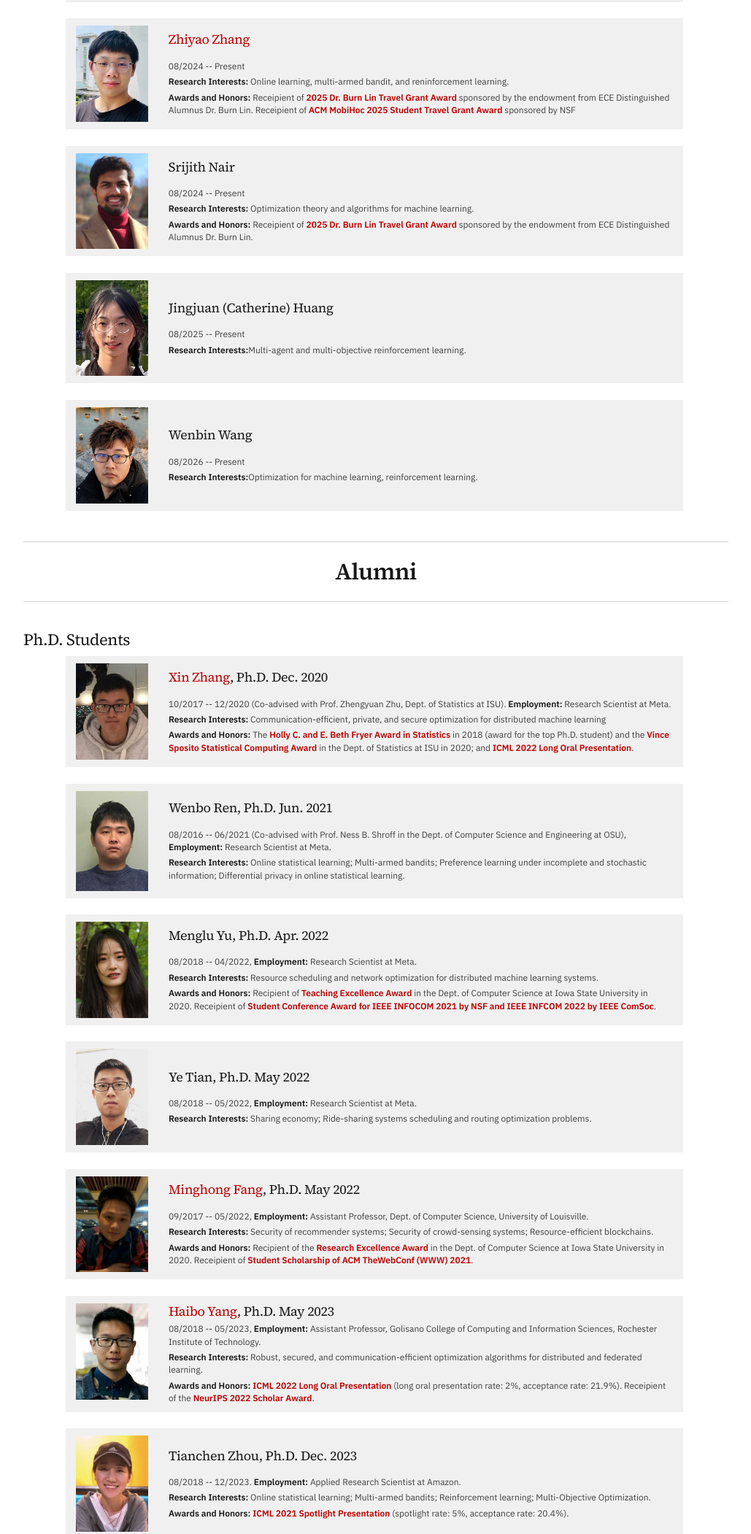
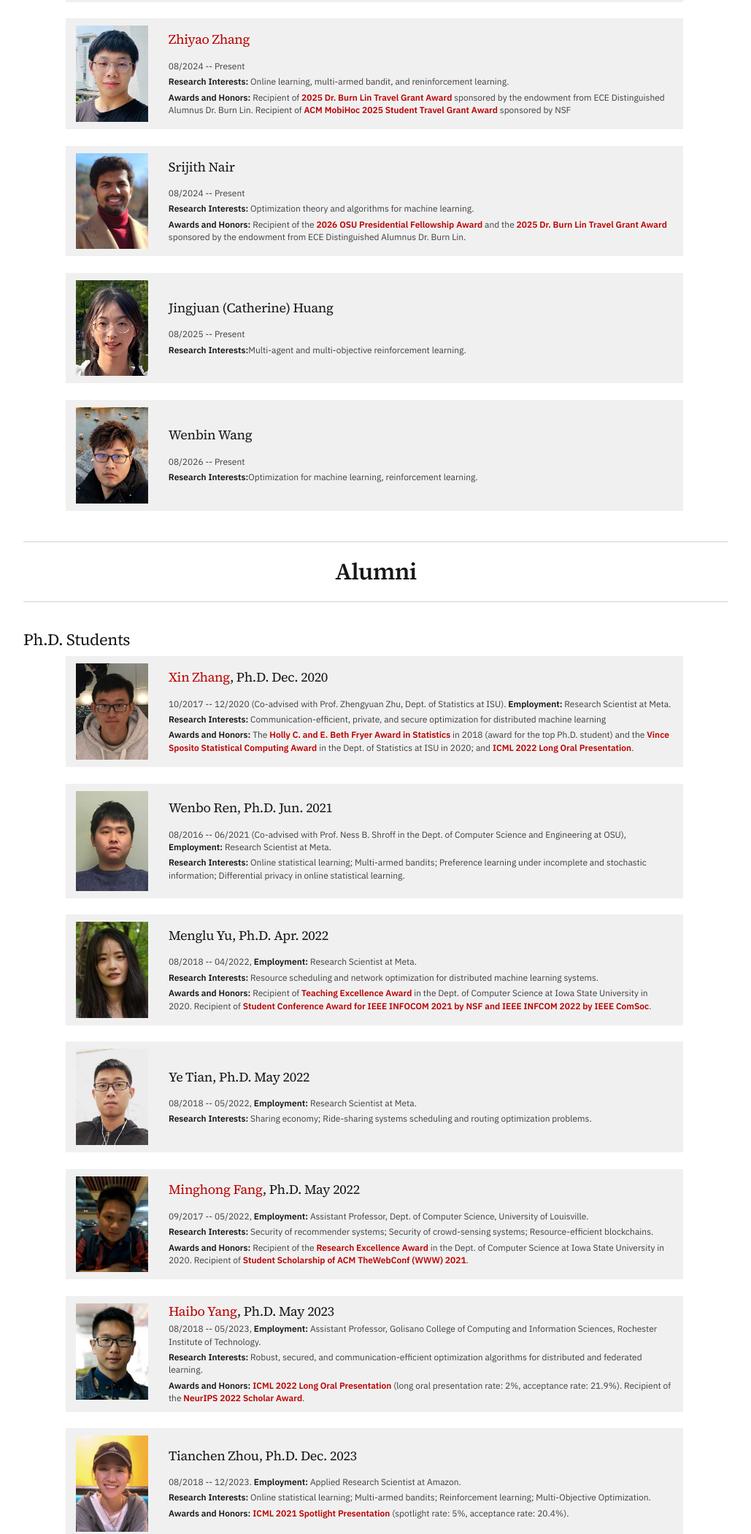
Before and after one commit to kevinliu-osu/kevinliu-osu.github.io, a plain HTML site: page group/index.html in a window 1280 px wide. Shown: the part 2252-4354 px from the top of the page at 73% size, without its empty margins (125-1154 px from the left). Drawn offline with Linux system fonts and the light colour scheme.

Commit message:
Updated homepage, awards, and group page.

```diff
--- a/group/index.html
+++ b/group/index.html
@@ -358,7 +358,7 @@ Released   : 20090905
                                   <h3>Peiwen Qiu</h3>
                                 <p class="card-p">08/2021 -- Present</p>
                                 <p class="card-p"><b>Research Interests:</b> Optimization theory and algorithms for meta learning and bilevel optimization.</p>
-                                <p class="card-p"><b>Awards and Honors:</b> Receipient of the <b><font color="#BC1B32">ACM MobiHoc 2023 Student Travel Grant Award</font></b> sponsored by NSF, the <b><font color="#BC1B32">IEEE INFOCOM 2023 Student Travel Grant Award</font></b> sponsored by IEEE ComSoc, and a <b><font color="#BC1B32">MMLS'24 Best Poster Award</font></b>.</p>
+                                <p class="card-p"><b>Awards and Honors:</b> Recipient of the <b><font color="#BC1B32">ACM MobiHoc 2023 Student Travel Grant Award</font></b> sponsored by NSF, the <b><font color="#BC1B32">IEEE INFOCOM 2023 Student Travel Grant Award</font></b> sponsored by IEEE ComSoc, and a <b><font color="#BC1B32">MMLS'24 Best Poster Award</font></b>.</p>
                               </div>
                             </td>
                           </tr>
@@ -422,7 +422,7 @@ Released   : 20090905
                                   <h3><a href="https://cosmic-building-002.notion.site/Zhiyao-Zhang-s-Homepage-1f9c6c88640480d78931ddf34958568f">Zhiyao Zhang</a></h3>
                                 <p class="card-p">08/2024 -- Present</p>
                                 <p class="card-p"><b>Research Interests:</b> Online learning, multi-armed bandit, and reninforcement learning.</p>
-                                <p class="card-p"><b>Awards and Honors:</b> Receipient of <b><font color="#BC1B32">2025 Dr. Burn Lin Travel Grant Award</font></b> sponsored by the endowment from ECE Distinguished Alumnus Dr. Burn Lin. Receipient of <b><font color="#BC1B32">ACM MobiHoc 2025 Student Travel Grant Award</font></b> sponsored by NSF</p>
+                                <p class="card-p"><b>Awards and Honors:</b> Recipient of <b><font color="#BC1B32">2025 Dr. Burn Lin Travel Grant Award</font></b> sponsored by the endowment from ECE Distinguished Alumnus Dr. Burn Lin. Recipient of <b><font color="#BC1B32">ACM MobiHoc 2025 Student Travel Grant Award</font></b> sponsored by NSF</p>
                               </div>
                             </td>
                           </tr>
@@ -444,7 +444,7 @@ Released   : 20090905
                                   <h3>Srijith Nair</h3>
                                 <p class="card-p">08/2024 -- Present</p>
                                 <p class="card-p"><b>Research Interests:</b> Optimization theory and algorithms for machine learning.</p>
-                                <p class="card-p"><b>Awards and Honors:</b> Receipient of <b><font color="#BC1B32">2025 Dr. Burn Lin Travel Grant Award</font></b> sponsored by the endowment from ECE Distinguished Alumnus Dr. Burn Lin.</p>
+                                <p class="card-p"><b>Awards and Honors:</b> Recipient of the <b><font color="#BC1B32">2026 OSU Presidential Fellowship Award</font></b> and the <b><font color="#BC1B32">2025 Dr. Burn Lin Travel Grant Award</font></b> sponsored by the endowment from ECE Distinguished Alumnus Dr. Burn Lin.</p>
                               </div>
                             </td>
                           </tr>
@@ -644,7 +644,7 @@ Released   : 20090905
                                   <h3>Menglu Yu, Ph.D. Apr. 2022</h3>
                                 <p class="card-p">08/2018 -- 04/2022, <b>Employment:</b> Research Scientist at Meta.</p>
                                 <p class="card-p"><b>Research Interests:</b> Resource scheduling and network optimization for distributed machine learning systems.</p>
-                                <p class="card-p"><b>Awards and Honors:</b> Recipient of <b><font color="#BC1B32">Teaching Excellence Award</font></b> in the Dept. of Computer Science at Iowa State University in 2020. Receipient of <b><font color="#BC1B32">Student Conference Award for IEEE INFOCOM 2021 by NSF and IEEE INFCOM 2022 by IEEE ComSoc</font></b>.</p>
+                                <p class="card-p"><b>Awards and Honors:</b> Recipient of <b><font color="#BC1B32">Teaching Excellence Award</font></b> in the Dept. of Computer Science at Iowa State University in 2020. Recipient of <b><font color="#BC1B32">Student Conference Award for IEEE INFOCOM 2021 by NSF and IEEE INFCOM 2022 by IEEE ComSoc</font></b>.</p>
                               </div>
                             </td>
                           </tr>
@@ -688,7 +688,7 @@ Released   : 20090905
                                   <h3><a href="https://minghongfang.com/">Minghong Fang</a>, Ph.D. May 2022</h3>
                                 <p class="card-p">09/2017 -- 05/2022, <b>Employment:</b> Assistant Professor, Dept. of Computer Science, University of Louisville.</p>
                                 <p class="card-p"><b>Research Interests:</b> Security of recommender systems; Security of crowd-sensing systems; Resource-efficient blockchains.</p>
-                                <p class="card-p"><b>Awards and Honors:</b> Recipient of the <b><font color="#BC1B32">Research Excellence Award</font></b> in the Dept. of Computer Science at Iowa State University in 2020. Receipient of <b><font color="#BC1B32">Student Scholarship of ACM TheWebConf (WWW) 2021</font></b>.</p>
+                                <p class="card-p"><b>Awards and Honors:</b> Recipient of the <b><font color="#BC1B32">Research Excellence Award</font></b> in the Dept. of Computer Science at Iowa State University in 2020. Recipient of <b><font color="#BC1B32">Student Scholarship of ACM TheWebConf (WWW) 2021</font></b>.</p>
                               </div>
                             </td>
                           </tr>
@@ -710,7 +710,7 @@ Released   : 20090905
                                   <h3><a href="https://haibo-yang-osu.github.io/homepage/index.html">Haibo Yang</a>, Ph.D. May 2023</h3>
                                 <p class="card-p">08/2018 -- 05/2023, <b>Employment:</b> Assistant Professor, Golisano College of Computing and Information Sciences, Rochester Institute of Technology.</p>
                                 <p class="card-p"><b>Research Interests:</b> Robust, secured, and communication-efficient optimization algorithms for distributed and federated learning.</p>
-                                <p class="card-p"><b>Awards and Honors:</b> <b><font color="#BC1B32">ICML 2022 Long Oral Presentation</font></b> (long oral presentation rate: 2%, acceptance rate: 21.9%). Receipient of the <b><font color="#BC1B32">NeurIPS 2022 Scholar Award</font></b>.</p>
+                                <p class="card-p"><b>Awards and Honors:</b> <b><font color="#BC1B32">ICML 2022 Long Oral Presentation</font></b> (long oral presentation rate: 2%, acceptance rate: 21.9%). Recipient of the <b><font color="#BC1B32">NeurIPS 2022 Scholar Award</font></b>.</p>
                               </div>
                             </td>
                           </tr>
@@ -778,7 +778,7 @@ Released   : 20090905
                                   <h3><a href="https://sites.google.com/nyu.edu/zhuqing-liu">Zhuqing Liu</a>, Ph.D. May 2024</h3>
                                 <p class="card-p">08/2019 -- 05/2024, <b>Employment:</b> Assistant Professor, Dept. of Computer Science, University of North Texas.</p>
                                 <p class="card-p"><b>Research Interests:</b> Robust and efficient distributed optimization for machine learning.</p>
-                                <p class="card-p"><b>Awards and Honors:</b> <b><font color="#BC1B32">ICLR 2024 Spotlight Presentation</font></b> (spotlight rate: 5%, acceptance rate: 31%). Receipient of <b><font color="#BC1B32">2023 Dr. Burn Lin Travel Grant Award</font></b> sponsored by the endowment from ECE Distinguished Alumnus Dr. Burn Lin.</p>
+                                <p class="card-p"><b>Awards and Honors:</b> <b><font color="#BC1B32">ICLR 2024 Spotlight Presentation</font></b> (spotlight rate: 5%, acceptance rate: 31%). Recipient of <b><font color="#BC1B32">2023 Dr. Burn Lin Travel Grant Award</font></b> sponsored by the endowment from ECE Distinguished Alumnus Dr. Burn Lin.</p>
                               </div>
                             </td>
                           </tr>
```
Also changed, not shown: awards/index.html (+2 -0 lines), index.html (+1 -0 lines).
